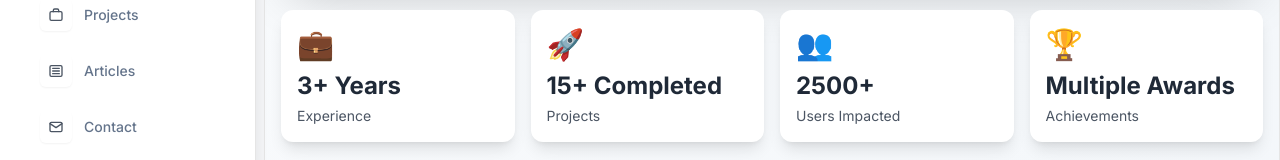
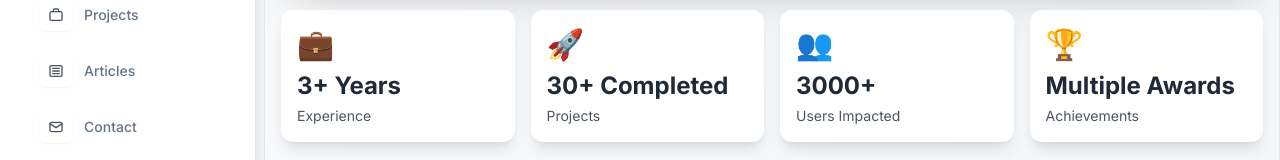
Before and after one commit to kumar10248/Deva-portfolio, a Next.js app: page /resume in a window 1280 px wide. Shown: the part 343-503 px from the top of the page. Built offline with nearby package versions, Linux system fonts and the light colour scheme.

Commit message:
Update project details and statistics in resume section

```diff
--- a/src/app/resume/page.tsx
+++ b/src/app/resume/page.tsx
@@ -23,9 +23,9 @@ const PROJECTS = [
     description: "Architected anonymous file-sharing platform with Google Drive API integration. Scaled system to handle 1,000+ files monthly, reducing server response time by 25%. Developed robust authentication and encryption protocols for data security. Containerized application with Docker for consistent deployment."
   },
   {
-    name: "Blockchain-Based Fundraising Campaign",
-    url: "#",
-    description: "Developed secure Ethereum smart contracts for transparent fundraising. Built responsive React.js dashboard for real-time fund tracking and analytics. Optimized Solidity code resulting in 30% transaction cost reduction. Implemented cryptographic techniques to enhance security."
+    name: "ReviewAI - AI-Powered Code Review Platform",
+    url: "https://reviewai.devashish.top",
+    description: "ReviewAI is an intelligent code review platform that brings GitHub-style collaboration to AI-powered code analysis. Users can paste or upload code and receive real-time, token-by-token AI reviews with inline comments, severity ratings, and actionable fix suggestions. The platform combines the power of modern AI models (OpenAI/Gemini) with the user experience developers expect from collaborative tools."
   }
 ] as const;
 
@@ -161,8 +161,8 @@ export default function ResumePage() {
         >
           {[
             { icon: "💼", label: "Experience", value: "3+ Years" },
-            { icon: "🚀", label: "Projects", value: "15+ Completed" },
-            { icon: "👥", label: "Users Impacted", value: "2500+" },
+            { icon: "🚀", label: "Projects", value: "30+ Completed" },
+            { icon: "👥", label: "Users Impacted", value: "3000+" },
             { icon: "🏆", label: "Achievements", value: "Multiple Awards" },
           ].map((stat, idx) => (
             <div key={idx} className="bg-white dark:bg-gray-800 rounded-xl p-4 shadow-lg hover:shadow-xl transition-shadow">
```
